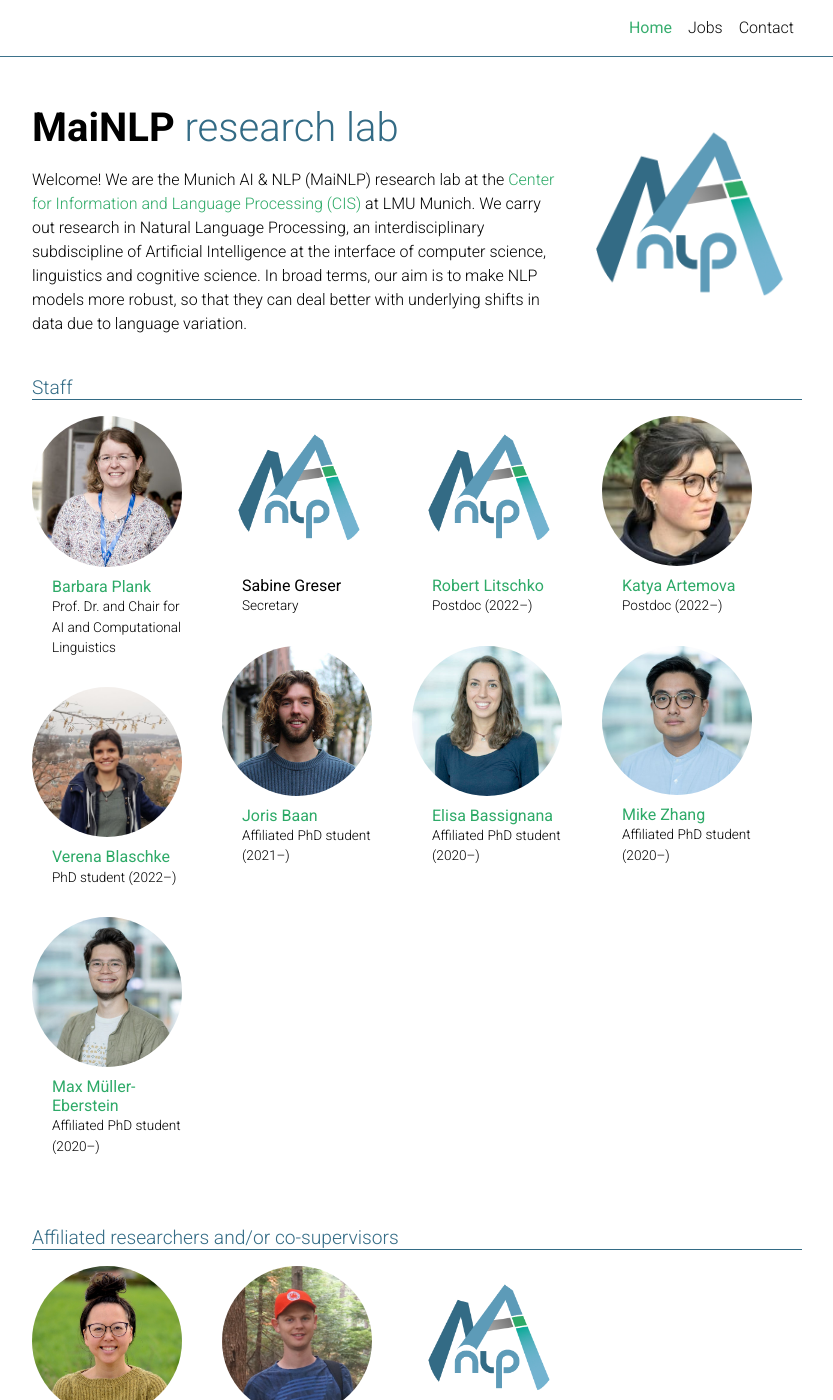
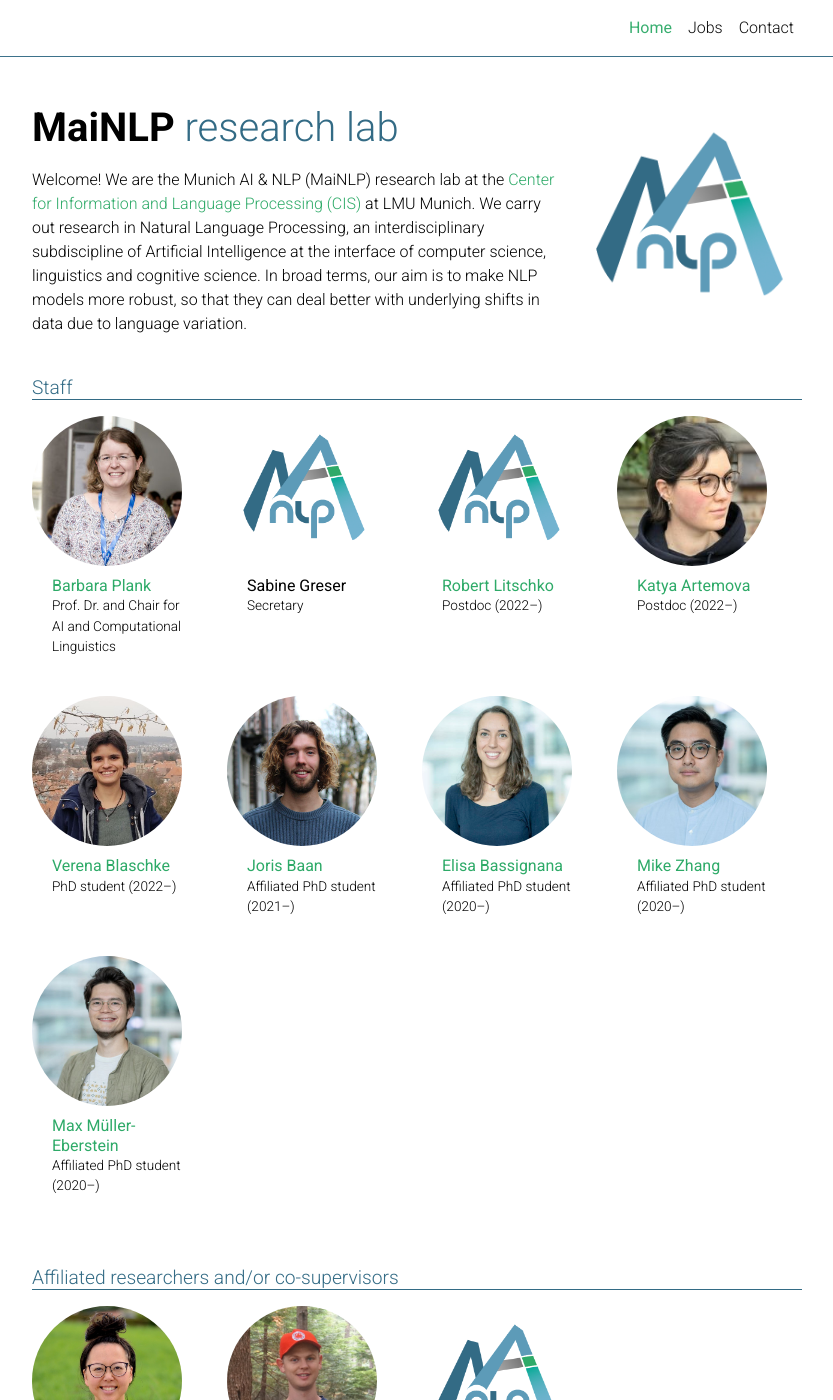
Before and after one commit to mainlp/mainlp.github.io, a Jekyll site: the page built from _pages/about.md, in a window 1280 px wide and 1400 px high. Shown: the whole window, without its empty margins (223-1056 px from the left). Built offline with Jekyll 4.4.1, drawn with Linux system fonts in a browser that asks for light colours; full-size pictures stand in for the smaller copies a plugin makes; comment, search, counter and statistics services are not loaded; a style sheet for code colours, icons or effects is not loaded.

Commit message:
layout fix

```diff
--- a/404.html
+++ b/404.html
@@ -3,7 +3,5 @@ layout: page
 permalink: /404.html
 title: "Page not found"
 description: "Looks like there has been a mistake. Nothing exists here."
-redirect: true
+redirect: false
 ---
-
-<p>You will be redirected to the main page within 3 seconds. If not redirected, please click <a href="{{ site.baseurl }}/">here</a>.</p>
--- a/_config.yml
+++ b/_config.yml
@@ -298,7 +298,7 @@ enable_google_analytics:    false  # enables google analytics
 enable_panelbear_analytics: false  # enables panelbear analytics
 enable_google_verification: false  # enables google site verification
 enable_bing_verification:   false  # enables bing site verification
-enable_masonry:             true   # enables automatic project cards arangement
+enable_masonry:             false   # enables automatic project cards arangement
 enable_math:                true   # enables math typesetting (uses MathJax)
 enable_tooltips:            false  # enables automatic tooltip links generated
                                    # for each section titles on pages and posts
--- a/_pages/about.md
+++ b/_pages/about.md
@@ -77,7 +77,6 @@ In broad terms, our aim is to make NLP models more robust, so that they can deal
   <h2 class="category">{{page.[group].title}}</h2>
     <div class="grid">
       {%- for person in page.[group].people -%}
-        <div class="container">
           <article class="grid-item card">
             {% if person.picture -%}
               <img class="avatar" src="/assets/img/{{person.picture}}" alt="Portrait ({{person.name}})" width="auto" height="auto">
@@ -94,9 +93,9 @@ In broad terms, our aim is to make NLP models more robust, so that they can deal
               {%- endif -%}
             </h2>
             <div class="card-text">
-              <!-- <p style="margin-bottom: 0rem;">{{person.description}}</p> -->
               {{person.description}}
-            <!-- <ul class="network-icon" aria-hidden="true">
+              <!-- <p style="margin-bottom: 0rem;">{{person.description}}</p>
+              <ul class="network-icon" aria-hidden="true">
               {% if person.website -%}
                 <li><a href="{{person.website}}"><i class="fas fa-globe"></i></a></li>
               {%- endif -%}
@@ -121,7 +120,6 @@ In broad terms, our aim is to make NLP models more robust, so that they can deal
               </div>
             </div>
           </article>
-        </div>
       {%- endfor -%}
     </div>
   {%- endfor -%}
--- a/_sass/_base.scss
+++ b/_sass/_base.scss
@@ -665,3 +665,11 @@ html.transition *:after {
     }
   }
 }
+
+
+.grid {
+  display: grid;
+  grid-template-columns: repeat(auto-fill, minmax(150px, 1fr));
+  grid-gap: 10px;
+  align-items: stretch;
+  }
--- a/_sass/_layout.scss
+++ b/_sass/_layout.scss
@@ -40,6 +40,9 @@ body.sticky-bottom-footer {
 .avatar {
   border-radius: 50%;
   margin-bottom: -10px;
+  object-fit: cover;
+  width: 150px;
+  height: 150px;
 }
 
 .card {
```
Also changed, not shown: assets/img/verena.jpg.
